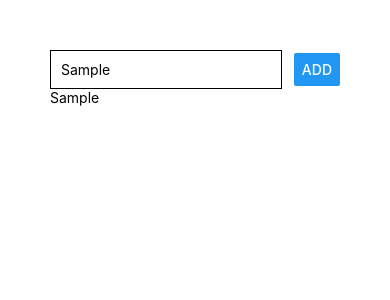
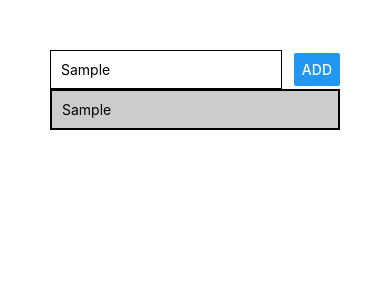
Before and after one commit to r-keenan/rn-complete-guide, a React Native app: screen / in a window 390 px wide. Both pictures are taken after typing "Sample" into the empty fields and a click on the button "ADD". Shown: the top 300 px of the page. Built offline with nearby package versions, Linux system fonts and the light colour scheme.

Commit message:
Adding view to surround text. adding styling to text.

```diff
--- a/App.js
+++ b/App.js
@@ -28,7 +28,11 @@ export default function App() {
       </View>
       <View>
         {courseGoals.map((goal) => (
-          <Text key={Math.random()}>{goal}</Text>
+          <View>
+            <Text style={styles.listItem} key={Math.random()}>
+              {goal}
+            </Text>
+          </View>
         ))}
       </View>
     </View>
@@ -50,4 +54,10 @@ const styles = StyleSheet.create({
     borderWidth: 1,
     padding: 10,
   },
+  listItem: {
+    padding: 10,
+    backgroundColor: "#ccc",
+    borderColor: "black",
+    borderWidth: 2,
+  },
 });
```
